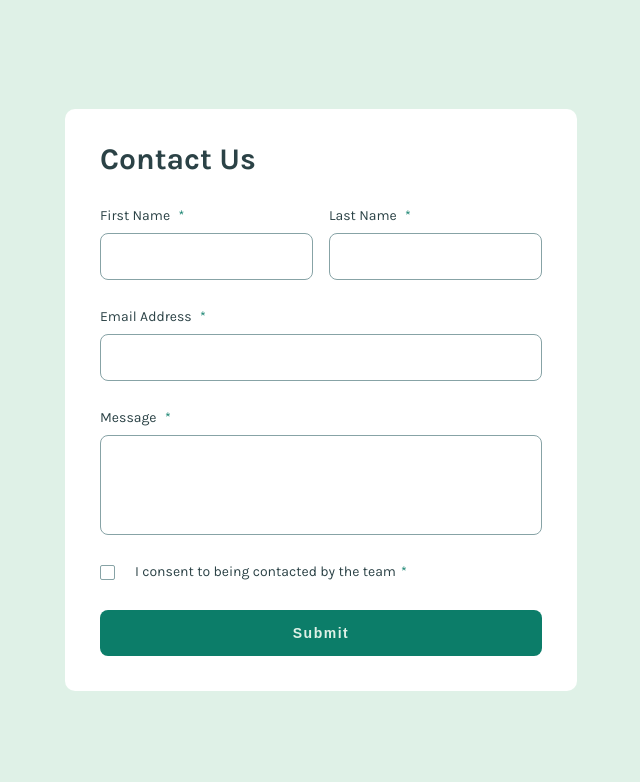
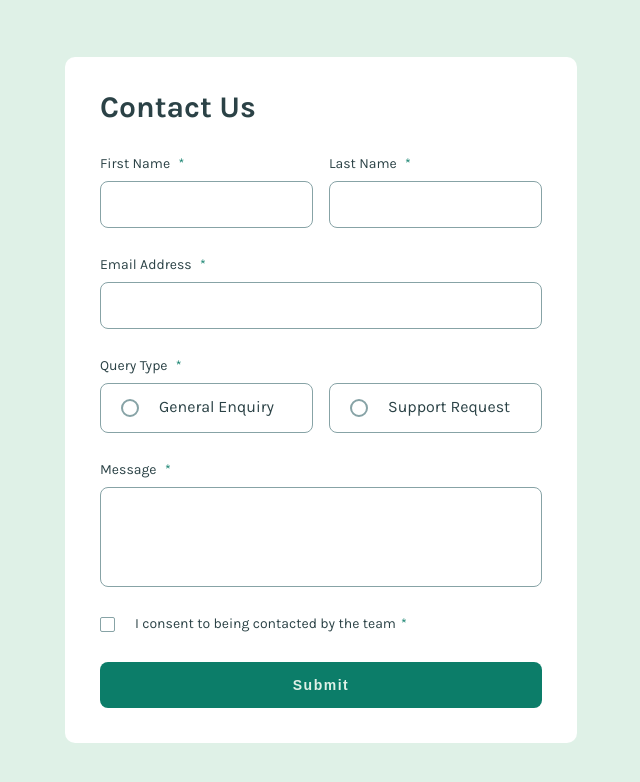
Before and after one commit to tat4Souza/Contact-Us_FrontEndMentor, a React (Create React App) app: page / in a window 1280 px wide. Shown: the top 782 px of the page, without its empty margins (319-959 px from the left). Built offline with nearby package versions, Linux system fonts and the light colour scheme.

Commit message:
Adicionado estilos personalizado para input tipo radio

```diff
--- a/src/App.js
+++ b/src/App.js
@@ -1,5 +1,6 @@
 import Button from "./components/Button";
 import LabelInput from "./components/LabelInput";
+import QueryRadio from "./components/QueryRadio";
 import TextArea from "./components/TextArea";
 import TextInput from "./components/TextInput";
 
@@ -17,6 +18,12 @@ function App() {
           </LabelInput>
           <LabelInput title="Email Address" className="grid--full">
             <TextInput />
+          </LabelInput>
+          <LabelInput title="Query Type" className="grid--full">
+            <div className="row-flex">
+              <QueryRadio title="General Enquiry" id="gen_enqui" name="query" />
+              <QueryRadio title="Support Request" id="sup_reque" name="query" />
+            </div>
           </LabelInput>
           <LabelInput title="Message" className="grid--full">
             <TextArea />
--- /dev/null
+++ b/src/components/QueryRadio.js
@@ -0,0 +1,10 @@
+function QueryRadio({ title, id, name }) {
+  return (
+    <label className="input input-container--radio">
+      <input name={name} type="radio" id={id} />
+      <label for={id}>{title}</label>
+    </label>
+  );
+}
+
+export default QueryRadio;
--- a/src/components/TextInput.js
+++ b/src/components/TextInput.js
@@ -1,5 +1,12 @@
-function TextInput() {
-  return <input type="text" className="input input--text"></input>;
+function TextInput({ value, onChange }) {
+  return (
+    <input
+      type="text"
+      className="input input--text"
+      value={value}
+      onChange={onChange}
+    ></input>
+  );
 }
 
 export default TextInput;
--- a/src/styles/components/form.css
+++ b/src/styles/components/form.css
@@ -15,3 +15,8 @@
 .grid--full {
   grid-column: 1 / span 2;
 }
+
+.row-flex {
+  display: flex;
+  gap: 1.6rem;
+}
--- a/src/styles/components/input.css
+++ b/src/styles/components/input.css
@@ -4,20 +4,40 @@
   gap: 1rem;
 }
 
-.input-container--check {
+.input-container--check,
+.input-container--radio {
   display: flex;
   align-items: center;
+  cursor: pointer;
+  transition: all 0.2s ease;
 }
 
-.input-container--check label {
+.input-container--radio:has(input[type="radio"]:checked) {
+  background-color: var(--Green-200);
+  border-color: var(--Green-600);
+  box-shadow: inset 0 0 0 1px var(--White);
+}
+.input-container--check label,
+.input-container--radio label {
   cursor: pointer;
   display: flex;
 }
 
-.input-container--check input[type="checkbox"] {
+.input-container--check input[type="checkbox"],
+.input-container--radio input[type="radio"] {
   cursor: pointer;
   opacity: 0;
   position: absolute;
+}
+
+.input-container--radio label::before {
+  content: "";
+  width: 1.8rem;
+  height: 1.8rem;
+  border-radius: 50%;
+  border: 2px solid var(--Grey-500);
+  margin-right: 2rem;
+  transition: all 0.2s ease;
 }
 
 .input-container--check label::before {
@@ -32,9 +52,20 @@
   font-size: 8px;
 }
 
+.input-container--radio label:hover::before,
+.input-container--radio:hover input[type="radio"] + label::before {
+  border: 2px solid var(--Green-600);
+}
+
 .input-container--check label:hover::before,
 .input-container--check input[type="checkbox"]:hover + label::before {
   border-color: var(--Green-600);
+}
+
+.input-container--radio input[type="radio"]:checked + label::before {
+  box-shadow: inset 0 0 0 2.5px var(--Green-200);
+  border: 2px solid var(--Green-600);
+  background-color: var(--Green-600);
 }
 
 .input-container--check input[type="checkbox"]:checked + label::before {
@@ -59,7 +90,7 @@
 
 .input {
   background-color: var(--White);
-  padding: 1.5rem 1rem;
+  padding: 1.5rem 2rem;
   border-radius: 0.8rem;
   outline: none;
   border: 1px solid var(--Grey-500);
--- a/src/styles/main.css
+++ b/src/styles/main.css
@@ -2,6 +2,6 @@
 
 @import "base.css";
 @import "variables.css";
+@import "./components/input.css";
 @import "./components/form.css";
-@import "./components/input.css";
 @import "./components/button.css";
```
